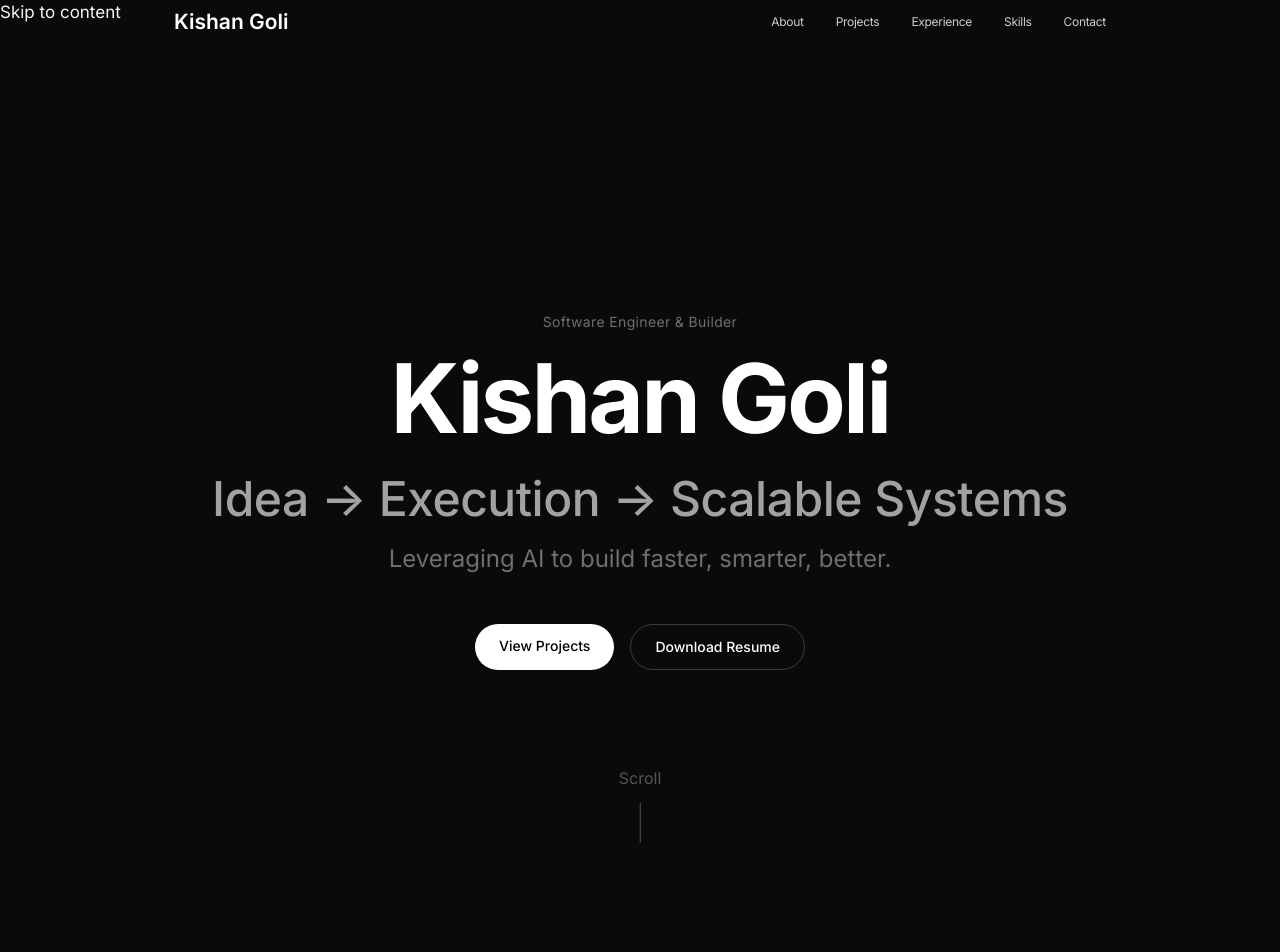
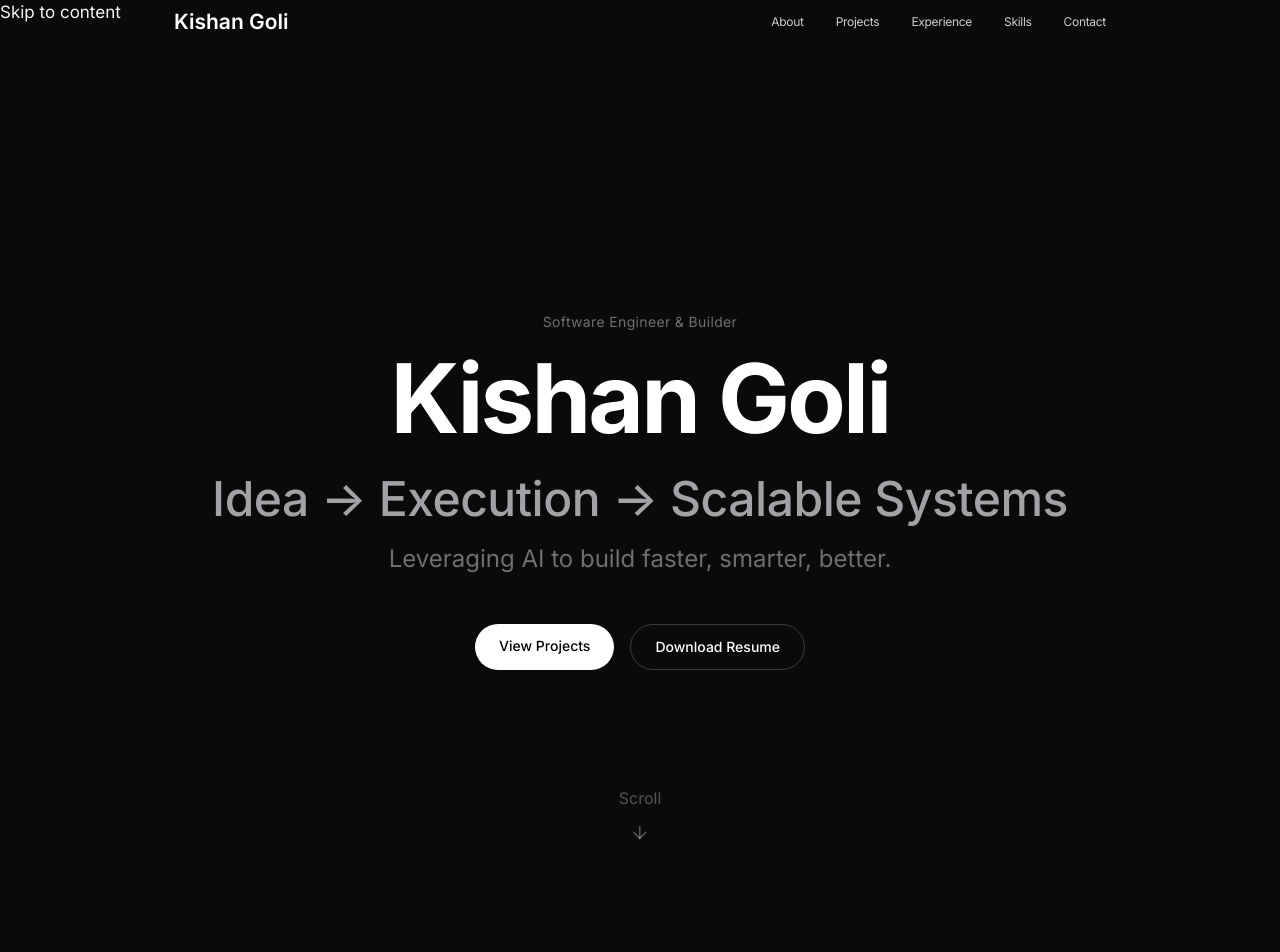
Before and after one commit to kishanssg/portfolio, a Next.js app: page / in a window 1280 px wide. Shown: the top 952 px of the page. Built offline with nearby package versions, Linux system fonts and the light colour scheme.

Commit message:
fix: Scroll text with arrow icon

```diff
--- a/src/components/professional/Hero.tsx
+++ b/src/components/professional/Hero.tsx
@@ -99,7 +99,7 @@ export default function Hero() {
                         className="flex flex-col items-center gap-3 text-white/30"
                     >
                         <span className="text-sm">Scroll</span>
-                        <div className="w-[1px] h-10 bg-white/30" />
+                        <ArrowDown size={20} />
                     </motion.div>
                 </motion.div>
             </div>
```
